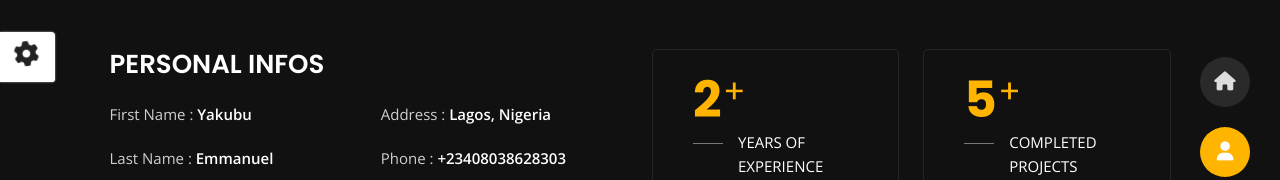
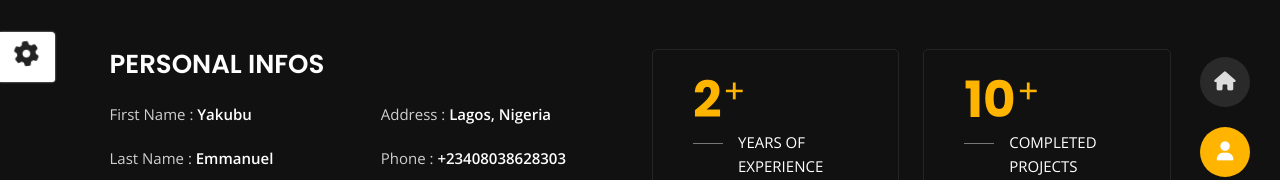
Before and after one commit to emmanuelsimpa/my-portfolio, a website built with webpack: page src/about.html in a window 1280 px wide. Shown: the part 178-358 px from the top of the page. Built offline with nearby package versions, Linux system fonts and the light colour scheme.

Commit message:
update on project

```diff
--- a/src/about.html
+++ b/src/about.html
@@ -421,7 +421,7 @@
               </div>
               <div class="col-6">
                 <div class="box-stats with-margin">
-                  <h3 class="poppins-font position-relative">5</h3>
+                  <h3 class="poppins-font position-relative">10</h3>
                   <p
                     class="open-sans-font m-0 position-relative text-uppercase"
                   >
```
